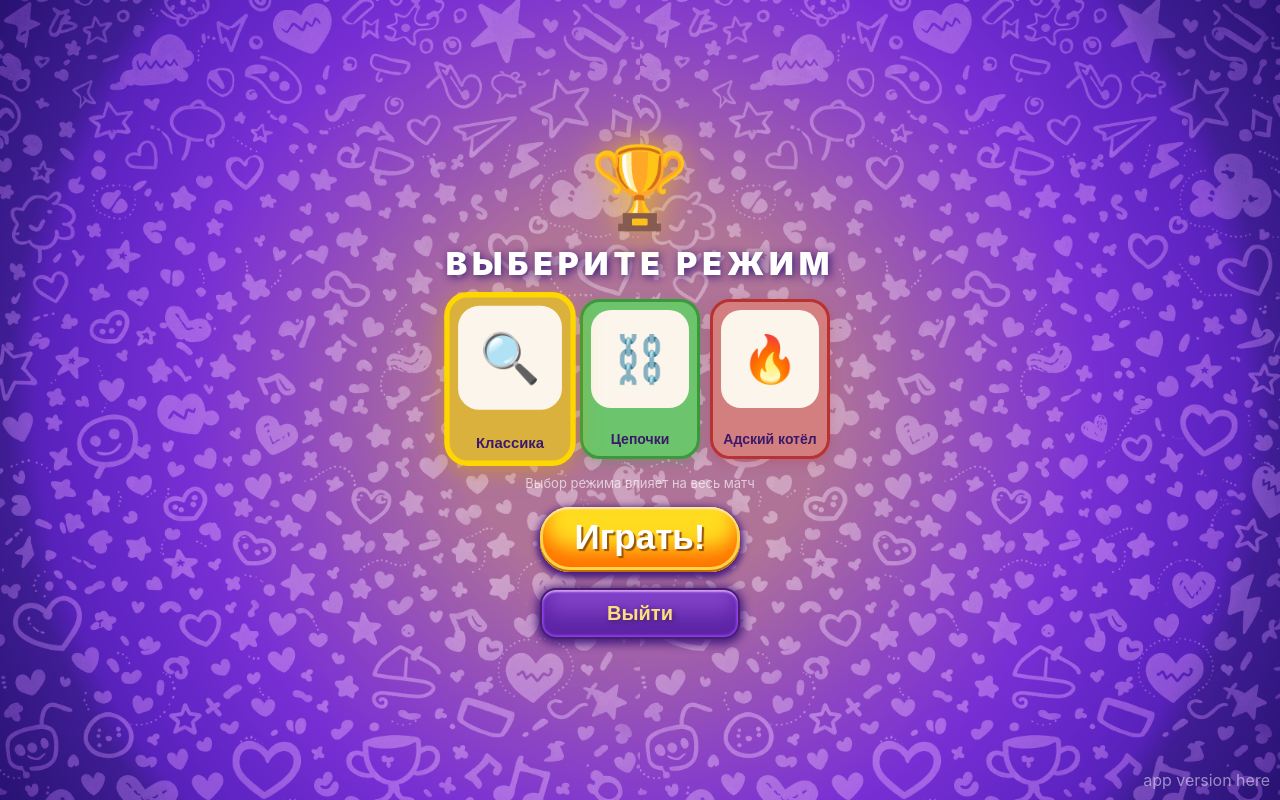
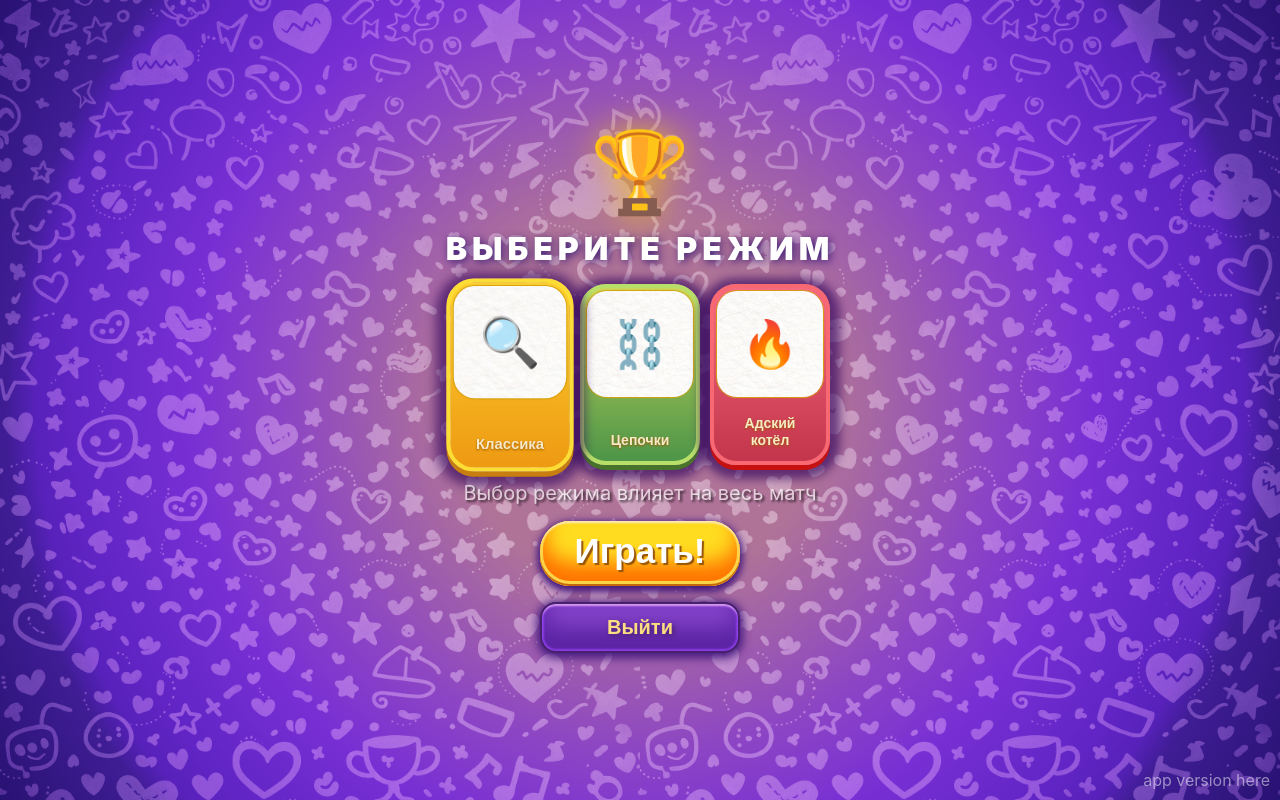
Before and after one commit to StepanoidTeam/dobble, a plain HTML site: page index.html in a window 1280 px wide. Both pictures are taken after a click on the button "Играть!". Drawn offline with Linux system fonts and the light colour scheme; no server answers.

Commit message:
style: minor styling for game modes

```diff
--- a/screens.css
+++ b/screens.css
@@ -103,8 +103,8 @@
   align-items: center;
   justify-content: space-between;
   gap: 8px;
-  padding: 8px;
-  border-radius: 20px;
+  padding: 3px;
+  border-radius: 26px;
   border: 3px solid transparent;
   cursor: pointer;
   transition:
@@ -118,6 +118,10 @@
     transform: scale(0.94);
   }
 
+  &.mode-card--selected {
+    transform: scale(1.06);
+  }
+
   .mode-card-icon {
     font-size: clamp(30px, 9vw, 46px);
     line-height: 1;
@@ -127,6 +131,9 @@
     background: #fbf5eb;
     border-radius: 20px;
     align-content: center;
+
+    box-shadow: 0px 0px 1px 1px var(--accent-dark);
+    background: url(./images/paper.png);
   }
 
   .mode-card-name {
@@ -135,56 +142,57 @@
     color: #3a1a6b;
     text-align: center;
     line-height: 1.2;
+
+    padding: 10px;
+    color: #f7eac9;
+    filter: drop-shadow(0px 1px 1px var(--shadow));
+    --shadow: #a05a00;
   }
 }
 
 .mode-card--classic {
   border-color: #c8940a;
   background-color: #dbb13d;
-  box-shadow: 0 4px 12px rgba(200, 148, 0, 0.25);
 
-  &.mode-card--selected {
-    border-color: #ffd700;
-    box-shadow:
-      0 0 0 2px #ffd700,
-      0 6px 22px rgba(220, 160, 0, 0.55);
-    transform: scale(1.06);
-  }
+  box-shadow:
+    0px 5px #c77d10,
+    0px 4px 10px 10px #30045da3;
+  border-color: #fcdd35;
+  background: linear-gradient(#fdd031, #ee9a12);
+  border-width: 4px;
 }
 
 .mode-card--chain {
   border-color: #3a9a3a;
   background-color: #6cc46c;
-  box-shadow: 0 4px 12px rgba(50, 150, 50, 0.25);
 
-  &.mode-card--selected {
-    border-color: #4cdb4c;
-    box-shadow:
-      0 0 0 2px #4cdb4c,
-      0 6px 22px rgba(60, 210, 60, 0.55);
-    transform: scale(1.06);
-  }
+  box-shadow:
+    0px 5px #48732a,
+    0px 4px 10px 10px #30045da3;
+  border-color: #b7df6a;
+  background: linear-gradient(#cad85a, #4d9548);
+  border-width: 4px;
 }
 
 .mode-card--hellpot {
   border-color: #b83232;
   background-color: #d47f7f;
-  box-shadow: 0 4px 12px rgba(180, 50, 50, 0.25);
 
-  &.mode-card--selected {
-    border-color: #ff5555;
-    box-shadow:
-      0 0 0 2px #ff5555,
-      0 6px 22px rgba(220, 60, 60, 0.55);
-    transform: scale(1.06);
-  }
+  box-shadow:
+    0px 5px #c71010,
+    0px 4px 10px 10px #30045da3;
+  border-color: #f86872;
+  background: linear-gradient(#f66982, #c3354a);
+  border-width: 4px;
 }
 
 .mode-hint {
-  font-size: 13px;
+  font-size: 20px;
   opacity: 0.65;
   text-align: center;
   margin: 0;
+  color: #ffffff;
+  filter: drop-shadow(2px 2px 1px black);
 }
 
 /* ===== How To Play ===== */
```
